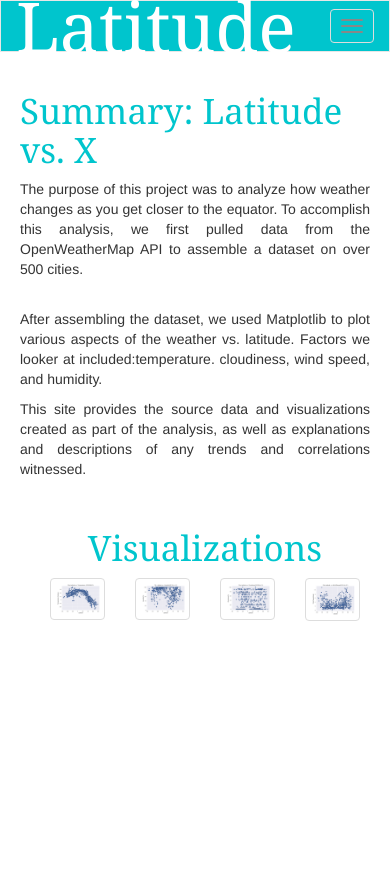
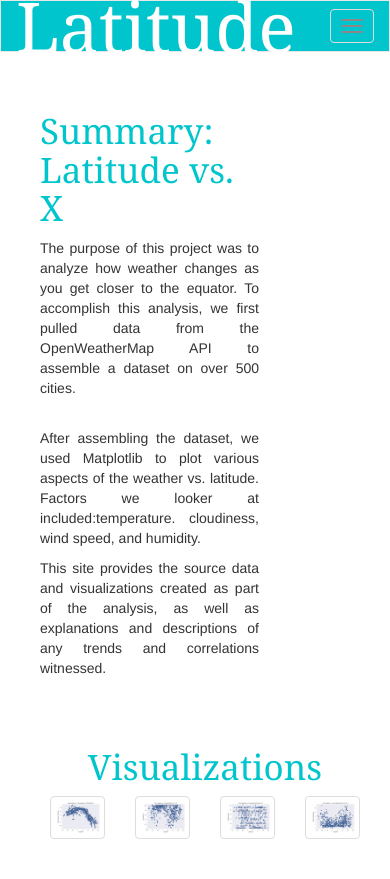
Before and after one commit to jmendiola84/weather-py, a plain HTML site: page index.html in a window 390 px wide. Before the commit the page ends 844 px from the top, so only its background shows below. Drawn offline with nearby package versions, Linux system fonts and the light colour scheme.

Commit message:
page updated

```diff
--- a/styles.css
+++ b/styles.css
@@ -114,7 +114,8 @@ body {
 }
 
 #description {
-	padding: 0px;
+	width: 70%;
+	padding: 20px;
 	margin-right: 20px;
 	margin-left: 0px;
 	background-color:white;
```
